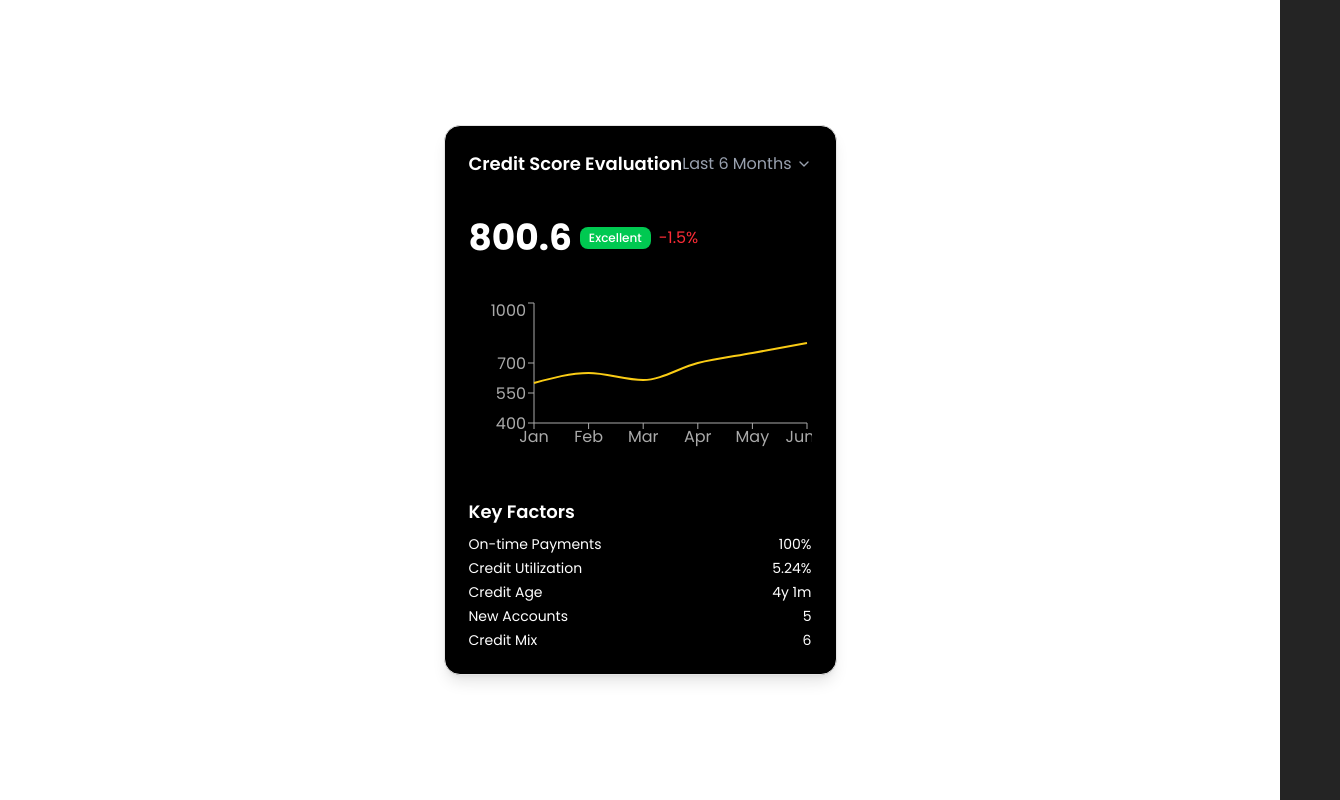
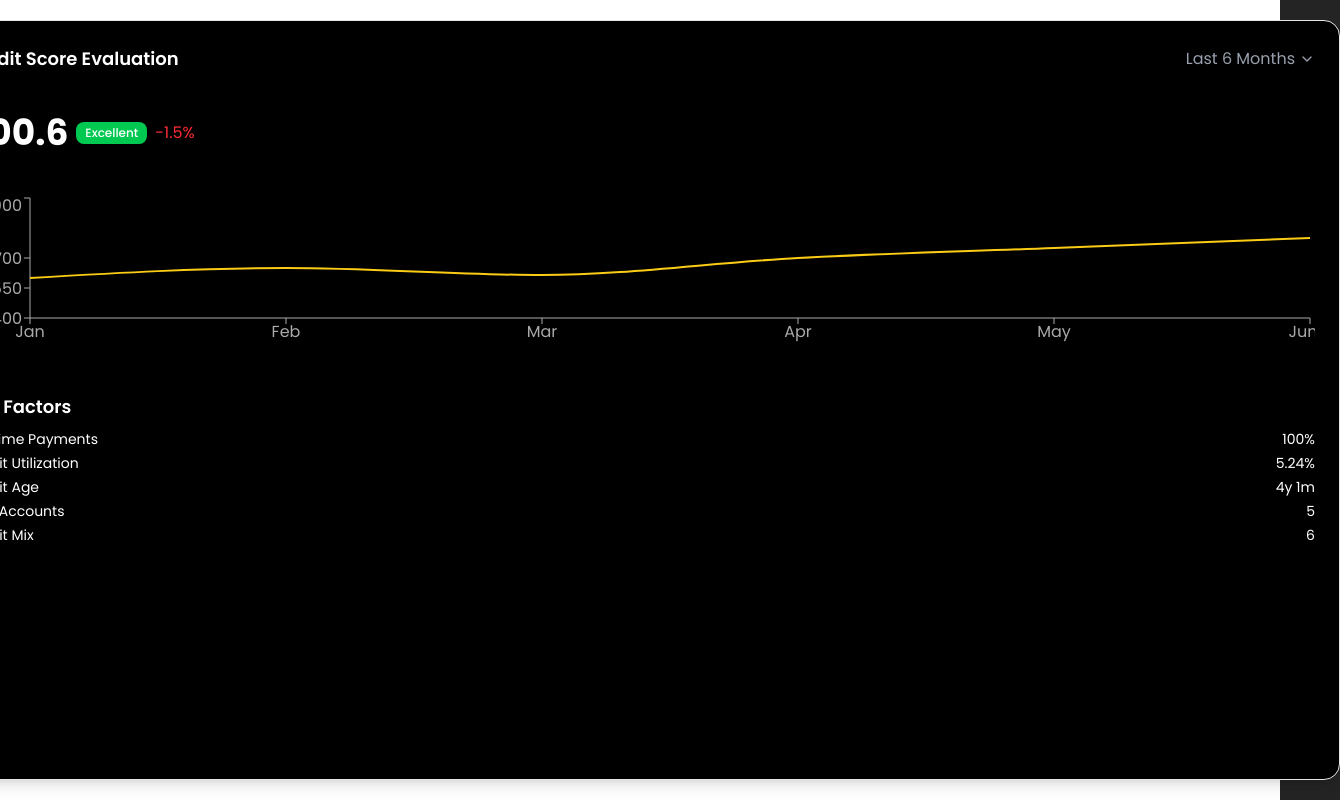
Before and after one commit to Bempong-Sylvester-Obese/AI-credit-score-program, a React (Vite) app: page /analyses in a window 1280 px wide. Shown: the whole page, 1340 px wide, since content can reach past the window. Built offline with nearby package versions, Linux system fonts and the light colour scheme.

Commit message:
new message

```diff
--- a/src/views/creditScoreAnalyses/analyses.tsx
+++ b/src/views/creditScoreAnalyses/analyses.tsx
@@ -30,7 +30,7 @@ const CreditScoreEvaluation = () => {
   return (
     <div className="container">
       <div>
-        <Card className="p-6 bg-black text-white rounded-2xl shadow-lg w-full max-w-2x1">
+        <Card className="p-6 bg-black text-white rounded-2xl shadow-lg w-350 h-190">
           <div className="flex justify-between items-center mb-4">
             <h2 className="text-lg font-semibold">Credit Score Evaluation</h2>
             <DropdownMenu>
@@ -71,7 +71,7 @@ const CreditScoreEvaluation = () => {
           </div>
 
           <div className="mt-4">
-            <h3 className="text-lg font-semibold">Key Factors</h3>
+            <h2 className="text-lg font-semibold">Key Factors</h2>
             <div className="mt-2 space-y-1">
               <div className="flex justify-between text-sm">
                 <span>On-time Payments</span> <span>100%</span>
```
Also changed, not shown: src/views/takeCredit/takeCredit.tsx (indentation only).
